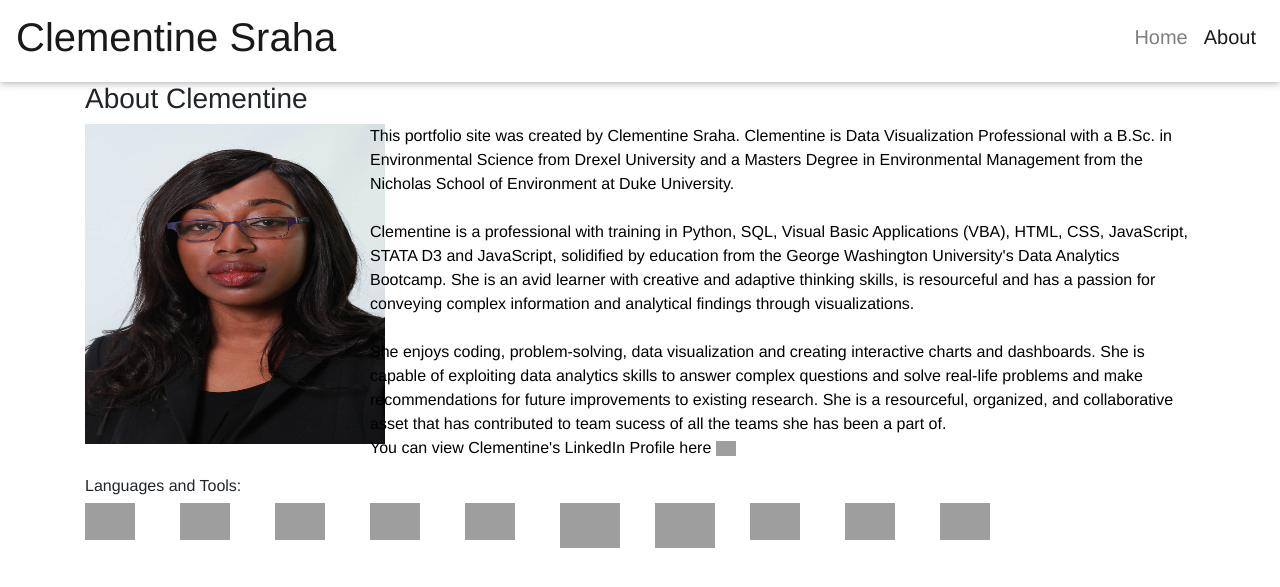
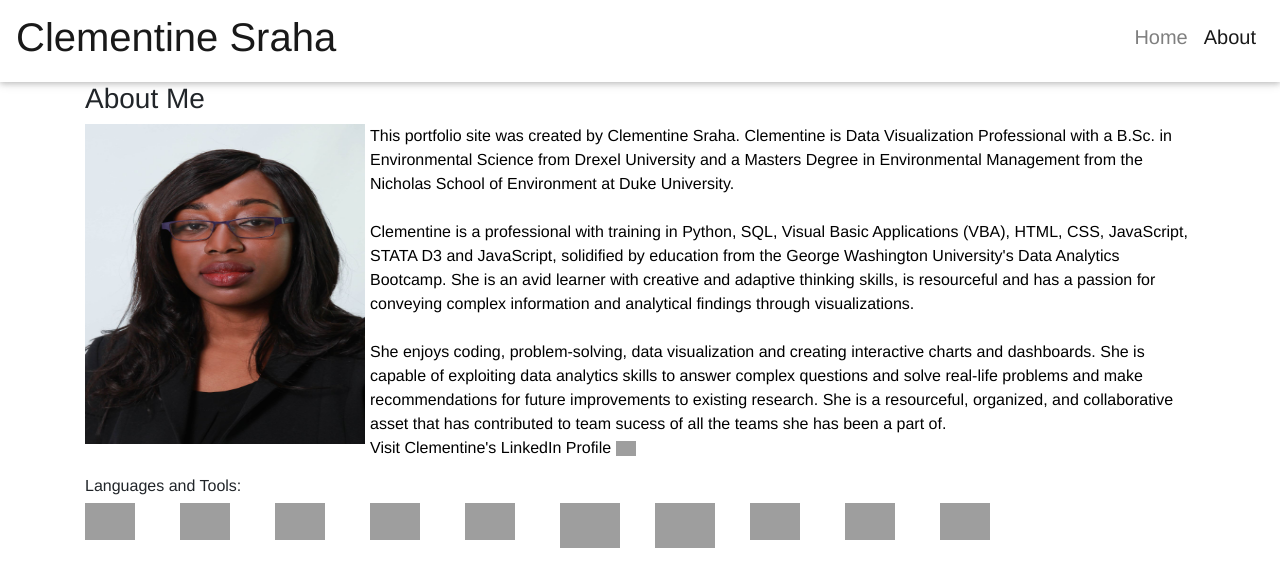
Before and after one commit to clemiblac/Portfolio, a Flask app: page /about in a window 1280 px wide. Shown: the top 587 px of the page. Run offline with Flask 2, Linux system fonts and the light colour scheme; some libraries are stand-ins or nearby versions; grey boxes are pictures that could not be loaded.

Commit message:
ajusted img size

```diff
--- a/static/css/style.css
+++ b/static/css/style.css
@@ -16,6 +16,6 @@ p{
 }
 
 #profile-picture {
-    width: 300px;
+    width: 280px;
     height: 320px;
   }
--- a/templates/about.html
+++ b/templates/about.html
@@ -44,7 +44,7 @@
 </nav>
   <div class="container ">
     <div class="row">
-      <div class="col-12"><h3 class="title">About Clementine</h3></div>
+      <div class="col-12"><h3 class="title">About Me</h3></div>
     </div>
     <div class="row">
 
@@ -68,7 +68,7 @@
           to existing research.  She is a resourceful, organized, and collaborative asset that has contributed to team sucess of all the teams
           she has been a part of.<br>
 
-          You can view Clementine's LinkedIn Profile here
+          Visit Clementine's LinkedIn Profile
           <a href="https://www.linkedin.com/in/clementine-sraha/">
             <img  alt="clemiblac | LinkedIn" width="20px" src="https://cdn.jsdelivr.net/npm/simple-icons@v3/icons/linkedin.svg" />
           </a>
```
Also changed, not shown: templates/index.html (indentation only).
